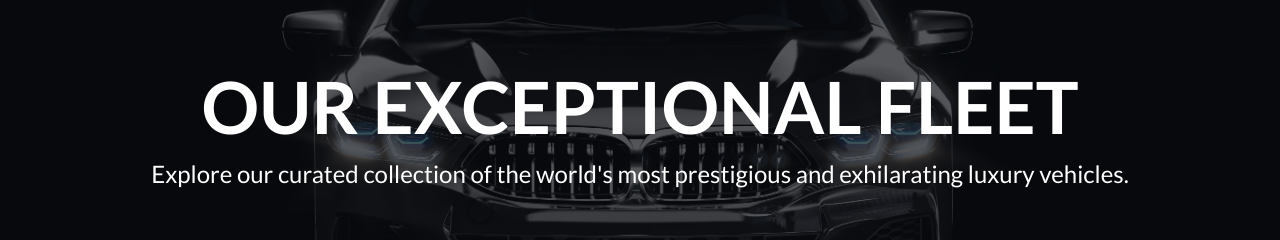
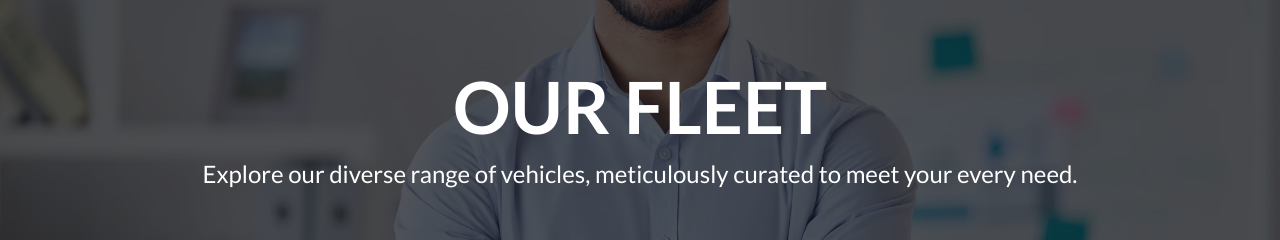
Before and after one commit to jacobferreras/car-rental, a Next.js app: page /vehicles in a window 1280 px wide. Shown: the part 170-410 px from the top of the page. Built offline with nearby package versions, Linux system fonts and the light colour scheme; no server answers; the database is empty.

Commit message:
feat: replace VehicleHero component with Hero component in VehicleSection

```diff
--- a/components/ui/vehicles/VehicleHero.tsx
+++ /dev/null
@@ -1,28 +0,0 @@
-import React from "react";
-import Image from "next/image";
-
-const VehicleHero = () => {
-  return (
-    <div className="hero min-h-70 md:min-h-150 relative">
-      <Image
-        src="/Another.webp"
-        alt="Background"
-        fill
-        className="object-cover z-0"
-        priority
-      />
-      <div className="absolute inset-0 bg-[#0b0e13] opacity-70 z-0 "></div>
-      <div className="flex flex-col justify-center items-center absolute z-20">
-        <h1 className="text-3xl md:text-5xl lg:text-7xl text-center text-white font-bold font-family-mono">
-          OUR EXCEPTIONAL FLEET
-        </h1>
-        <p className="text-sm sm:text-xl lg:text-2xl text-center text-white font-family-sans mt-4 px-8 z-20 ">
-          Explore our curated collection of the world's most prestigious and
-          exhilarating luxury vehicles.
-        </p>
-      </div>
-    </div>
-  );
-};
-
-export default VehicleHero;
--- a/components/ui/vehicles/VehicleSection.tsx
+++ b/components/ui/vehicles/VehicleSection.tsx
@@ -10,7 +10,7 @@ import { AddCarButton } from "@/components/ui/vehicles/AddCarButton";
 import AddCarModal from "@/components/ui/vehicles/AddCarModal";
 import CarDetailsModal from "@/components/ui/vehicles/CarDetailsModal";
 import { Car } from "../../../app/generated/prisma";
-import VehicleHero from "./VehicleHero";
+import Hero from "../../common/Hero";
 
 const VehicleSection = () => {
   const [refresh, setRefresh] = useState(0);
@@ -33,8 +33,11 @@ const VehicleSection = () => {
 
   return (
     <>
-      <VehicleHero />
-
+      <Hero
+        title="OUR FLEET"
+        description="Explore our diverse range of vehicles, meticulously curated to meet your every need."
+        ImageSrc="/Fleet.webp"
+      />
       <div className="flex flex-col bg-[#111827]">
         <div className="flex flex-col sm:flex-row xl:flex-row justify-center items-center xl:justify-end xl:items-end xl:gap-0 mb-8 gap-4 pt-12 xl:ml-auto xl:pr-6 xl:mt-24 md:px-4">
           <div className="mr-4">
```
